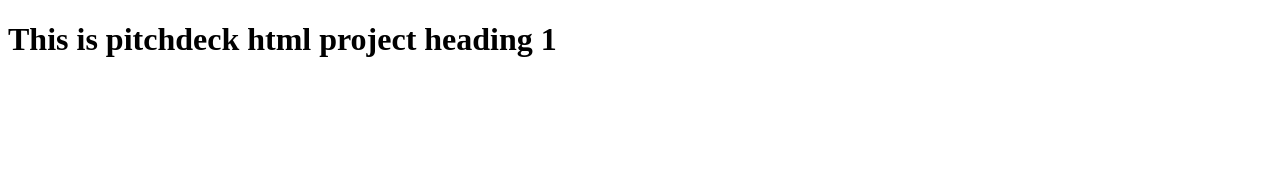
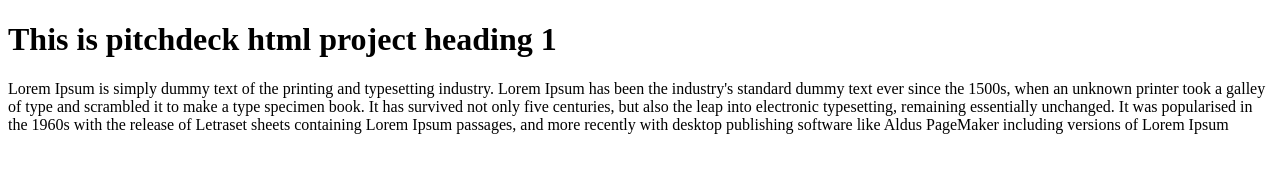
Before and after one commit to MiriyalaMuraliKrishna/pitchdeckBranch, a plain HTML site: page index.html in a window 1280 px wide. Drawn offline with Linux system fonts and the light colour scheme.

Commit message:
my first commit

```diff
--- a/index.html
+++ b/index.html
@@ -5,6 +5,7 @@
 </head>
 <body>
 	<h1>This is pitchdeck html project heading 1</h1>
+	<p>Lorem Ipsum is simply dummy text of the printing and typesetting industry. Lorem Ipsum has been the industry's standard dummy text ever since the 1500s, when an unknown printer took a galley of type and scrambled it to make a type specimen book. It has survived not only five centuries, but also the leap into electronic typesetting, remaining essentially unchanged. It was popularised in the 1960s with the release of Letraset sheets containing Lorem Ipsum passages, and more recently with desktop publishing software like Aldus PageMaker including versions of Lorem Ipsum</p>
 
 </body>
 </html>
```
